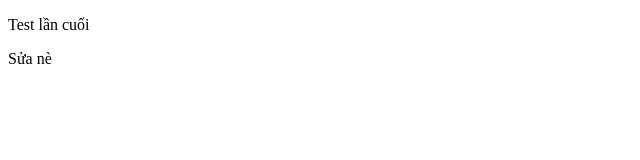
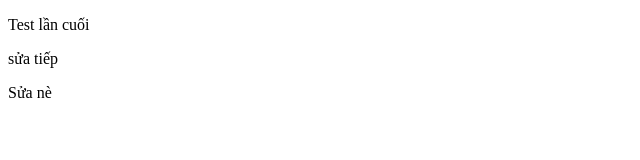
Before and after one commit to ngoNguyenTruongAn/TestGitLanCuoi, a plain HTML site: page index.html in a window 1280 px wide. Shown: the full height of the page, 0-640 px from the left. Drawn offline with Linux system fonts and the light colour scheme.

Commit message:
Update index.html

```diff
--- a/index.html
+++ b/index.html
@@ -7,6 +7,7 @@
 </head>
 <body>
     <p>Test lần cuối</p>
+    <p> sửa tiếp </p>
     <p>Sửa nè</p>
 </body>
 </html>
```
